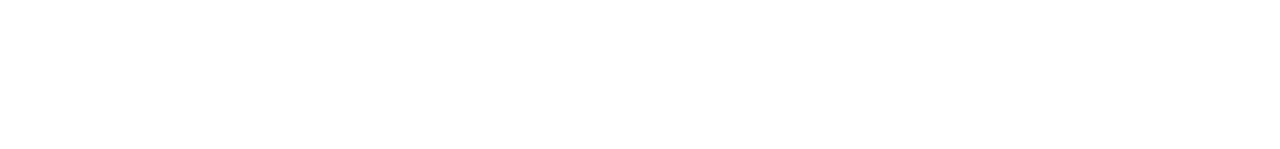
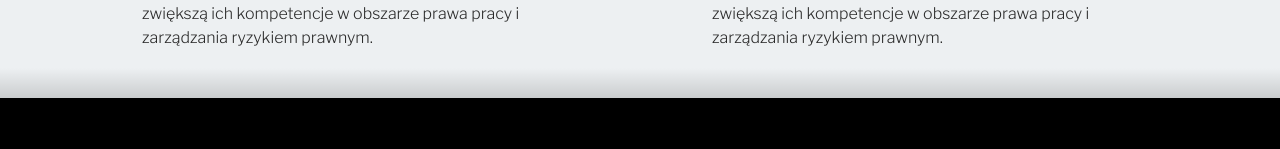
Before and after one commit to simonalorenc/legalny-hr, an Angular app: page /legalnyhr/1 in a window 1280 px wide. Before the commit this address led to /. Shown: the part 1621-1770 px from the top of the page. Before the commit the page ends 800 px from the top, so only its background shows below. Built offline with nearby package versions, Linux system fonts and the light colour scheme.

Commit message:
Refactor

```diff
--- a/src/app/app-routes.enum.ts
+++ b/src/app/app-routes.enum.ts
@@ -1,5 +1,5 @@
 export enum AppRoutes {
-    Home = 'legalnyhr',
+    Main = 'legalnyhr',
     Offer = 'uslugi',
     AboutMe = 'o-mnie',
     Cooperation = 'wspolpraca',
--- a/src/app/app.routes.ts
+++ b/src/app/app.routes.ts
@@ -10,10 +10,10 @@
 
 export const routes: Routes = [
     { path: '', component: MainPageComponent, pathMatch: 'full' },
-    { path: 'main/:section', component: MainPageComponent },
+    { path: 'legalnyhr/:section', component: MainPageComponent },
     { path: AppRoutes.Offer, component: OfferComponent },
     { path: AppRoutes.AboutMe, component: AboutMeComponent },
     { path: AppRoutes.Cooperation, component: CooperationComponent },
     { path: AppRoutes.Footer, component: FooterComponent },
-    { path: 'polityka-prywatnosci', component: PrivacyPolicyComponent }
+    { path: AppRoutes.PrivacyPolicy, component: PrivacyPolicyComponent }
 ];
--- a/src/app/cooperation/cooperation.component.html
+++ b/src/app/cooperation/cooperation.component.html
@@ -24,4 +24,5 @@
       </div>
     </div>
   </div>
+  <div class="gradient"></div>
 </div>
--- a/src/app/cooperation/cooperation.component.scss
+++ b/src/app/cooperation/cooperation.component.scss
@@ -3,6 +3,7 @@
 .container-fluid {
   background-color: global.$background-light;
   color: global.$text-dark;
+  position: relative;
 }
 
 .cooperation-item {
--- a/src/app/footer/footer.component.html
+++ b/src/app/footer/footer.component.html
@@ -34,7 +34,7 @@
           </div>
         </div>
         <div class="col-5 col-md-4 d-flex flex-column align-items-end">
-          <a [routerLink]="['polityka-prywatnosci']">Polityka prywatności</a>
+          <a [routerLink]="[routes.PrivacyPolicy]">Polityka prywatności</a>
         </div>
       </div>
       <div class="copyright-space"></div>
--- a/src/app/footer/footer.component.scss
+++ b/src/app/footer/footer.component.scss
@@ -32,6 +32,10 @@
 }
 
 a {
-  text-decoration: none;
   color: white;
+  transition: color ease-in-out 0.3s;
 }
+
+a:hover {
+  color: rgb(196, 196, 196);
+}
--- a/src/app/header/header.component.scss
+++ b/src/app/header/header.component.scss
@@ -25,6 +25,14 @@
   width: 100%;
 }
 
+a {
+  transition: color ease-in-out 0.3s;
+}
+
+a:hover {
+  color: rgb(196, 196, 196);
+}
+
 .dim-background {
   position: fixed;
   width: 100%;
--- a/src/app/header/header.component.ts
+++ b/src/app/header/header.component.ts
@@ -69,6 +69,7 @@
           this.isTransparent = false;
         } else {
           this.isScrollAnimation = true;
+          this.isTransparent = true;
         }
       });
   }
@@ -109,11 +110,11 @@
   }
 
   onClickHome() {
-    this.router.navigate(['']);
+    this.router.navigate(['legalnyhr']);
   }
 
   onClickHomeAndScrollTo(anchor: string) {
-    this.router.navigate(['/main', anchor]).then(() => {
+    this.router.navigate(['/legalnyhr', anchor]).then(() => {
       setTimeout(() => {
         const element = document.querySelector(`#${anchor}`);
         if (element) {
--- a/src/app/offer/offer.component.html
+++ b/src/app/offer/offer.component.html
@@ -25,4 +25,5 @@
       </div>
     </div>
   </div>
+  <div class="gradient"></div>
 </div>
--- a/src/app/offer/offer.component.scss
+++ b/src/app/offer/offer.component.scss
@@ -3,6 +3,7 @@
 .container-fluid {
   background-color: global.$background-light;
   color: global.$text-dark;
+  position: relative;
 }
 
 .title-large {
@@ -21,3 +22,11 @@
 .offer-item:last-child {
   padding: 0;
 }
+
+// .gradient {
+//   position: absolute;
+//   bottom: 0;
+//   width: 100%;
+//   height: 30px;
+//   background: linear-gradient(360deg, rgba(0, 0, 0, 0.15) 0%, rgba(0, 0, 0, 0) 100%);
+// }
--- a/src/styles.scss
+++ b/src/styles.scss
@@ -53,6 +53,14 @@
   cursor: pointer;
 }
 
+.gradient {
+  position: absolute;
+  bottom: 0;
+  width: 100%;
+  height: 30px;
+  background: linear-gradient(360deg, rgba(0, 0, 0, 0.15) 0%, rgba(0, 0, 0, 0) 100%);
+}
+
 @media (max-width: 1199.98px) {
   html {
     font-size: 15px;
```
